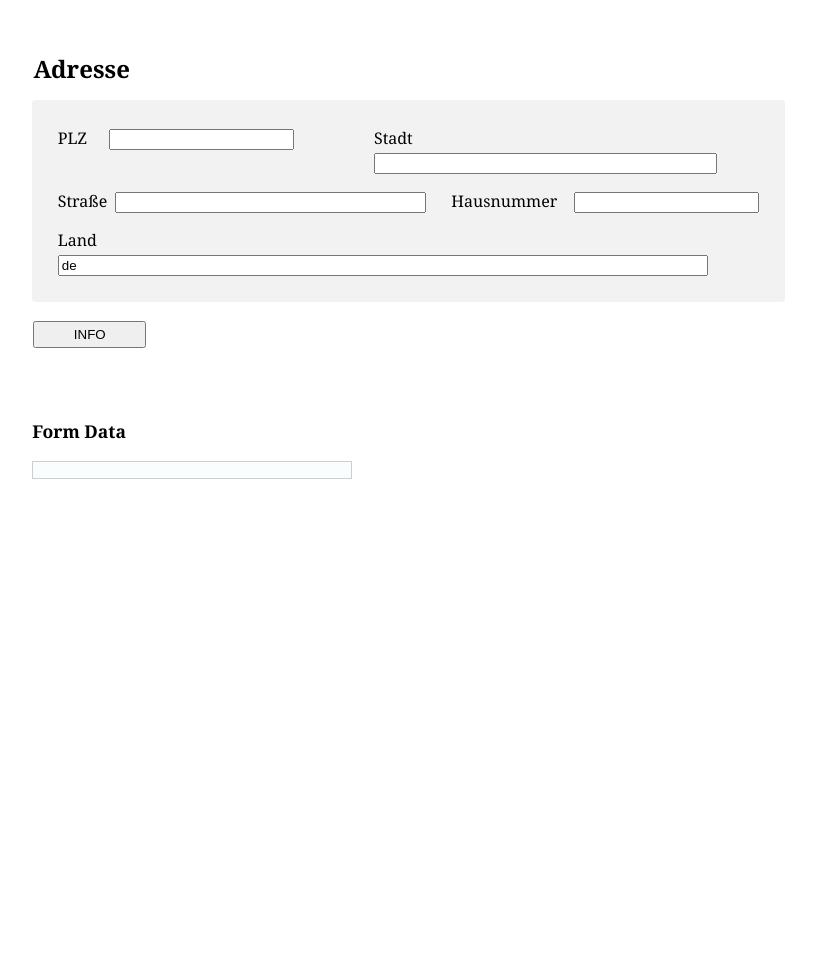
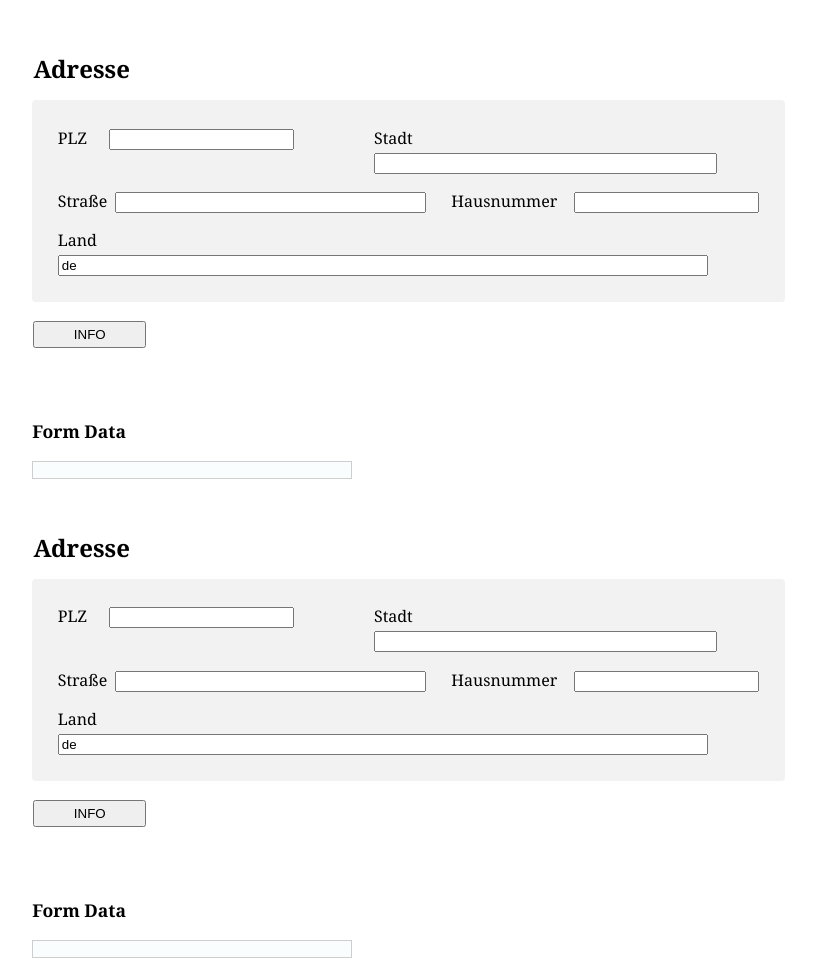
Before and after one commit to alpagor/Tech11, a website with bundled scripts: page index.html in a window 1280 px wide. Shown: the whole page, without its empty margins (19-835 px from the left). Before the commit the page ends 800 px from the top, so only its background shows below. Built offline with nearby package versions, Linux system fonts and the light colour scheme.

Commit message:
add test widget shown twice

```diff
--- a/index.html
+++ b/index.html
@@ -14,7 +14,7 @@
 
 <body>
     <address-element></address-element>
-    <!-- <address-element></address-element> -->
+    <address-element></address-element>
 </body>
 
 </html>
```
